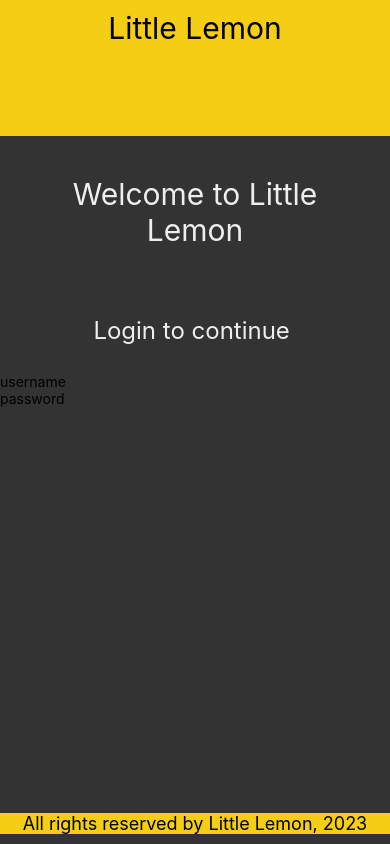
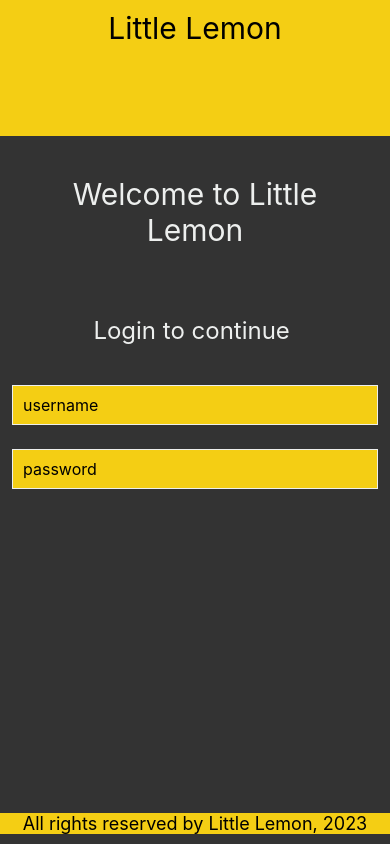
Before and after one commit to EvMad/a-react-native-sandbox, a React Native app in the folder LittleLemon/: screen / in a window 390 px wide. Built offline with nearby package versions, Linux system fonts and the light colour scheme.

Commit message:
updated styles for input

```diff
--- a/LittleLemon/pages/LoginScreen.js
+++ b/LittleLemon/pages/LoginScreen.js
@@ -34,6 +34,15 @@ const LoginScreen = () => {
       color: '#EDEFEE',
       textAlign: 'center',
     },
+    input: {
+        height: 40,
+        margin: 12,
+        borderWidth: 1,
+        padding: 10,
+        fontSize: 16,
+        borderColor: '#EDEFEE',
+        backgroundColor: '#F4CE14',
+    },
   });
 
   export default LoginScreen;
```
